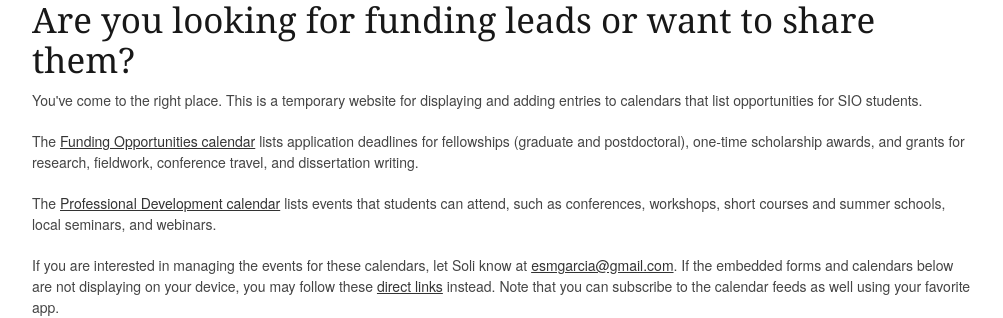
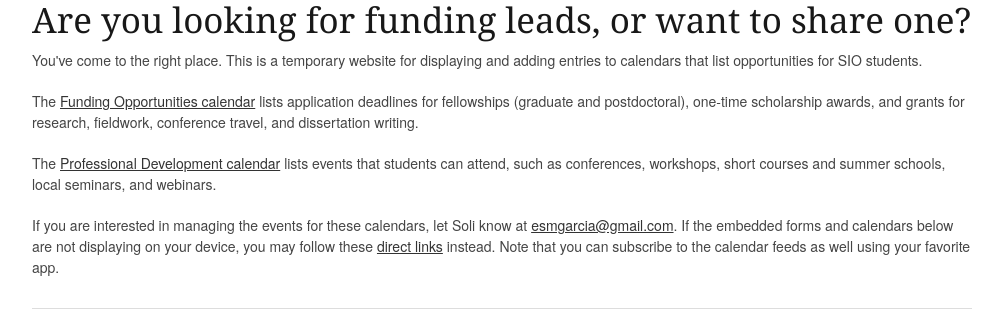
Before and after one commit to esmgarcia/give-me-a-break, a plain HTML site: page index.html in a window 1280 px wide. Shown: the top 318 px of the page, without its empty margins (138-1141 px from the left). Drawn offline with nearby package versions, Linux system fonts and the light colour scheme.

Commit message:
Still More Verbiage

```diff
--- a/index.html
+++ b/index.html
@@ -53,7 +53,7 @@
 
 	<div class="container">
 		<div class="sixteen columns">
-			<h2>Are you looking for funding leads or want to share them?</h2>
+			<h2>Are you looking for funding leads, or want to share one?</h2>
 			<p>You've come to the right place. This is a temporary website for displaying and adding entries to calendars that list opportunities for SIO students.</p>
 			<p>The <a href="#funding">Funding Opportunities calendar</a> lists application deadlines for fellowships (graduate and postdoctoral), one-time scholarship awards, and grants for research, fieldwork, conference travel, and dissertation writing.</p>
 			<p>The <a href="#events">Professional Development calendar</a> lists events that students can attend, such as conferences, workshops, short courses and summer schools, local seminars, and webinars.</p>
```
